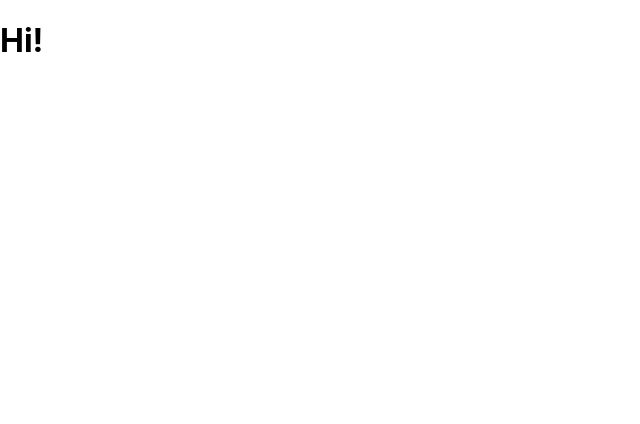
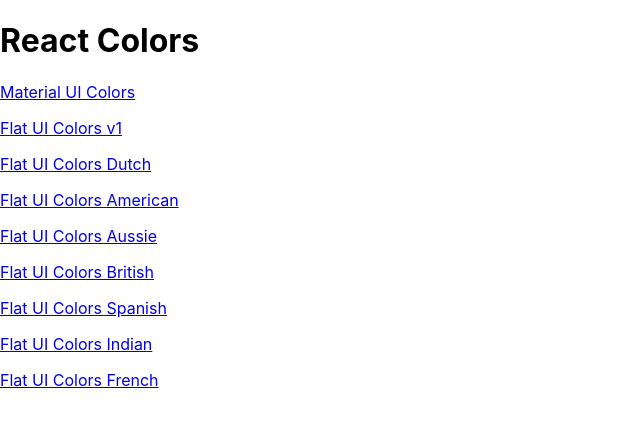
Before and after one commit to MoisesMH/color-app, a React (Create React App) app: page / in a window 1280 px wide. Shown: the top 424 px of the page, without its empty margins (0-640 px from the left). Built offline with nearby package versions, Linux system fonts and the light colour scheme.

Commit message:
Added PaletteList and Links

```diff
--- a/src/App.js
+++ b/src/App.js
@@ -1,12 +1,14 @@
 import { Route, Routes } from 'react-router-dom';
 import VerifyPathById from './VerifyPathById';
+import seedColors from './seedColors';
+import PaletteList from './PaletteList';
 
 function App() {
   return (
     <div className="App">
       <Routes>
-        <Route path='/' element={<h1>Hi!</h1>} />
-        <Route path='palette/:id' element={<VerifyPathById />} />
+        <Route path='/' element={<PaletteList palettes={seedColors} />} />
+        <Route path='palette/:id' element={<VerifyPathById palettes={seedColors} />} />
       </Routes>
     </div>
   );
--- a/src/Navbar.js
+++ b/src/Navbar.js
@@ -6,6 +6,7 @@
 import React, { useState } from "react";
 import { Select, MenuItem, FormControl, InputLabel, Snackbar, IconButton } from "@mui/material";
 import CloseIcon from '@mui/icons-material/Close'
+import { Link } from "react-router-dom";
 
 function Navbar({ level, format, changeLevel, changeFormat }) {
     const [toggleOpen, setToggleOpen] = useState(false)
@@ -22,7 +23,7 @@
     return (
         <header className="Navbar">
             <div className="Navbar-logo">
-                <a href="#">reactcolorpicker</a>
+                <Link to="/">reactcolorpicker</Link>
             </div>
             <div className="Navbar-options">
                 <span>Level: {level}</span>
--- /dev/null
+++ b/src/PaletteList.js
@@ -0,0 +1,16 @@
+import React from "react"
+import { Link } from "react-router-dom"
+
+function PaletteList({ palettes }) {
+    const pals = palettes.map(pal => (
+        <p><Link to={`/palette/${pal.id}`}>{pal.paletteName}</Link></p>
+    ))
+    return (
+        <div className="PaletteList">
+            <h1>React Colors</h1>
+            { pals }
+        </div>
+    )
+}
+
+export default PaletteList
--- a/src/VerifyPathById.js
+++ b/src/VerifyPathById.js
@@ -1,14 +1,13 @@
-import seedColors from './seedColors';
 import Palette from './Palette';
 import { useParams, Navigate } from 'react-router-dom';
 import { generatePalette } from './colorHelpers';
 
-function VerifyPathById() {
+function VerifyPathById({ palettes }) {
     const { id } = useParams()
-    const foundPaletteIndex = seedColors.findIndex(c => c.id === id)
+    const foundPaletteIndex = palettes.findIndex(c => c.id === id)
     if (foundPaletteIndex === -1) return <Navigate to="/" replace />
     // You can change from the objects list from seedColors
-    return <Palette palette={generatePalette(seedColors[foundPaletteIndex])} />
+    return <Palette palette={generatePalette(palettes[foundPaletteIndex])} />
 }
 
 export default VerifyPathById
```
